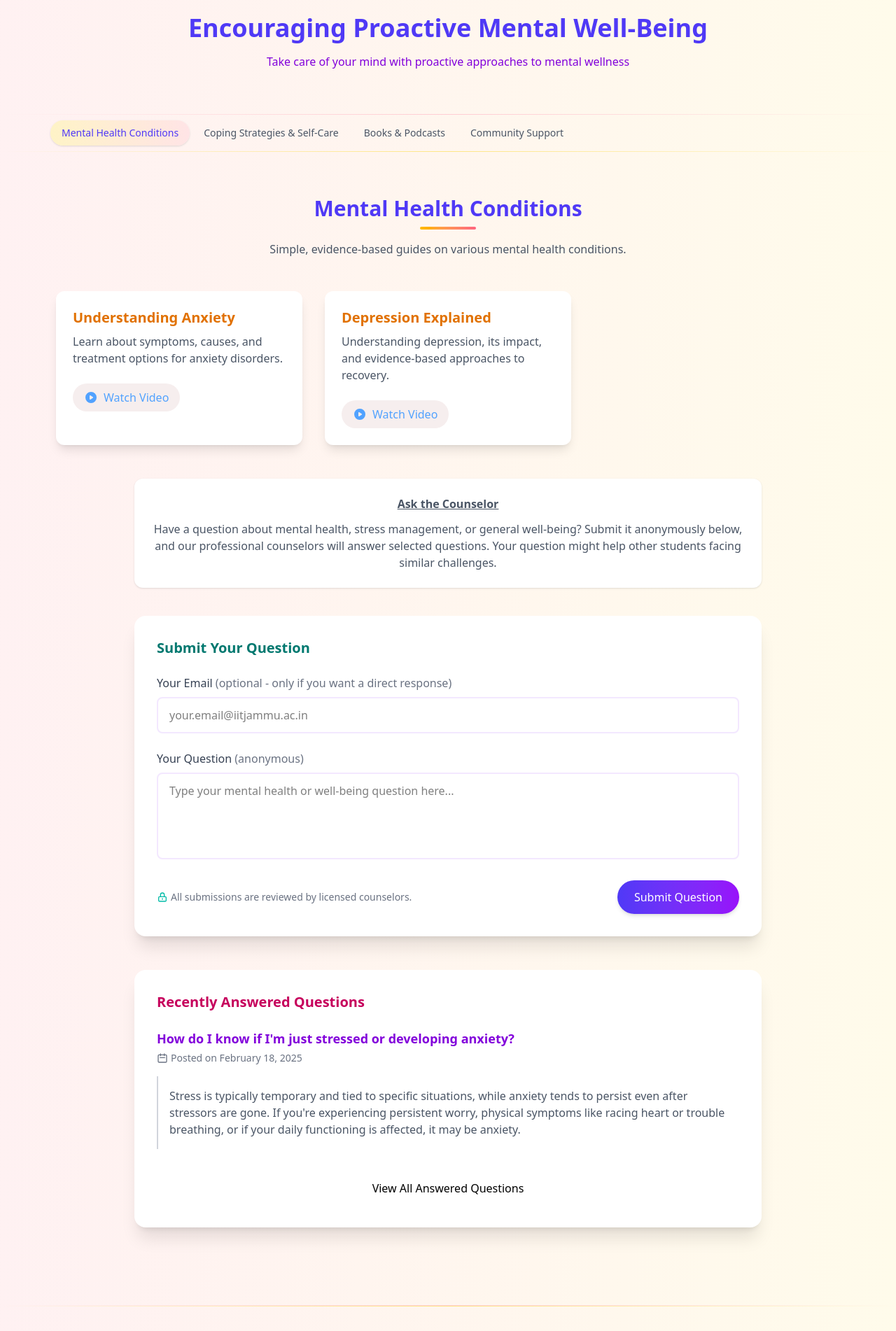
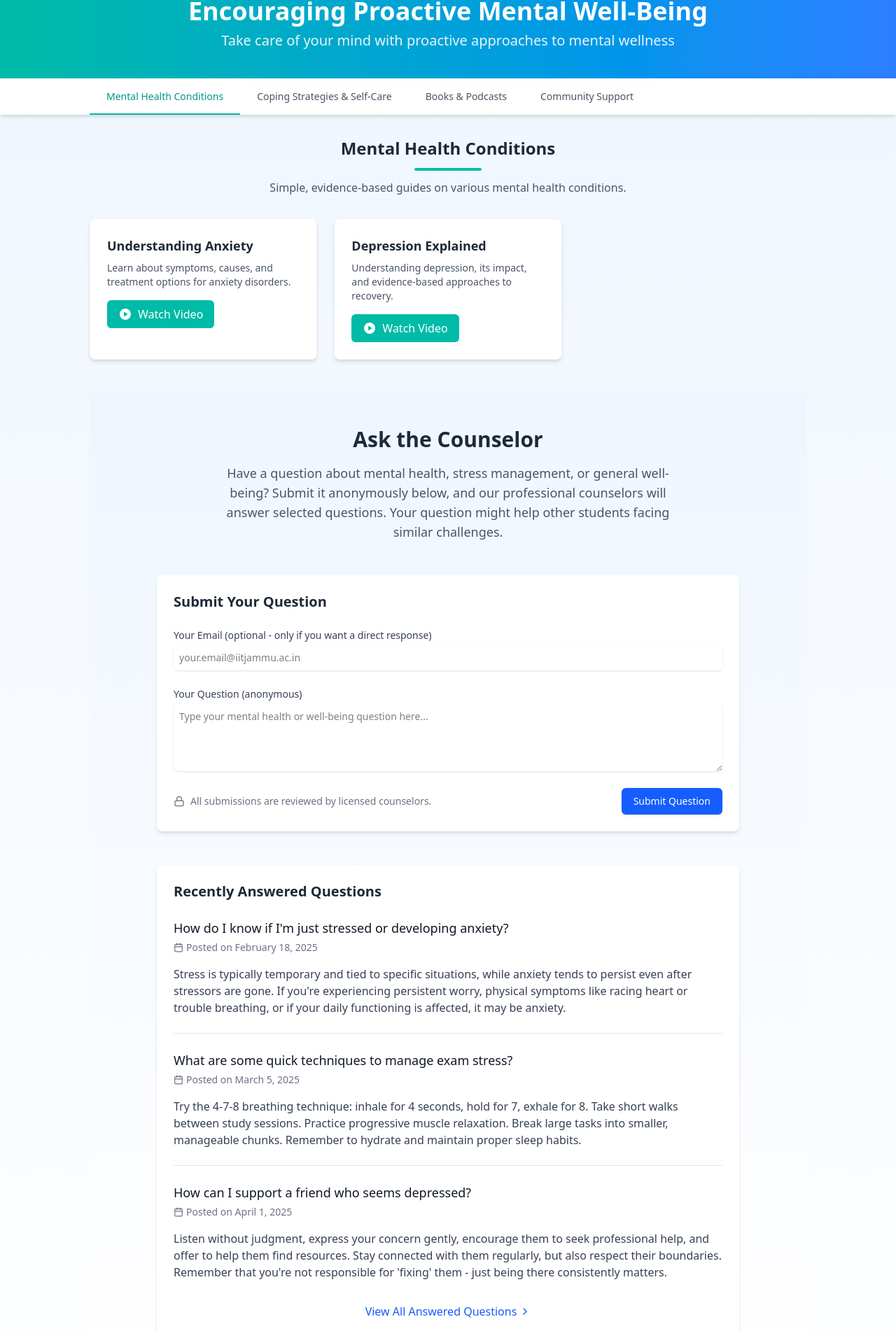
Before and after one commit to Mil9nn/IITJammu, a React (Vite) app: page /resources in a window 1280 px wide. Shown: the part 124-2026 px from the top of the page at 70% size. Built offline with nearby package versions, Linux system fonts and the light colour scheme.

Commit message:
worked on styling, ui and content addition

```diff
--- a/src/components/ProactiveMentalWellbeing.jsx
+++ b/src/components/ProactiveMentalWellbeing.jsx
@@ -1,5 +1,6 @@
 import { useState } from 'react';
 import emailjs from '@emailjs/browser';
+import { Calendar, Clock, Lock, ChevronRight } from 'lucide-react';
 
 const ProactiveMentalWellbeing = () => {
   const [activeTab, setActiveTab] = useState('counselor');
@@ -12,6 +13,7 @@ const ProactiveMentalWellbeing = () => {
     error: false,
     message: '',
   });
+  const [isLoading, setIsLoading] = useState(false);
 
   // Hardcoded counselor Q&A data
   const counselorQA = [
@@ -20,6 +22,18 @@ const ProactiveMentalWellbeing = () => {
       question: "How do I know if I'm just stressed or developing anxiety?",
       answer: "Stress is typically temporary and tied to specific situations, while anxiety tends to persist even after stressors are gone. If you're experiencing persistent worry, physical symptoms like racing heart or trouble breathing, or if your daily functioning is affected, it may be anxiety.",
       date: "2025-02-18"
+    },
+    {
+      id: 2,
+      question: "What are some quick techniques to manage exam stress?",
+      answer: "Try the 4-7-8 breathing technique: inhale for 4 seconds, hold for 7, exhale for 8. Take short walks between study sessions. Practice progressive muscle relaxation. Break large tasks into smaller, manageable chunks. Remember to hydrate and maintain proper sleep habits.",
+      date: "2025-03-05"
+    },
+    {
+      id: 3,
+      question: "How can I support a friend who seems depressed?",
+      answer: "Listen without judgment, express your concern gently, encourage them to seek professional help, and offer to help them find resources. Stay connected with them regularly, but also respect their boundaries. Remember that you're not responsible for 'fixing' them - just being there consistently matters.",
+      date: "2025-04-01"
     }
   ];
 
@@ -33,6 +47,7 @@ const ProactiveMentalWellbeing = () => {
 
   const handleSubmit = async (e) => {
     e.preventDefault();
+    setIsLoading(true);
     setFormStatus({ submitted: true, error: false, message: 'Submitting your question...' });
 
     try {
@@ -69,6 +84,7 @@ const ProactiveMentalWellbeing = () => {
       // Reset form status after 5 seconds
       setTimeout(() => {
         setFormStatus({ submitted: false, error: false, message: '' });
+        setIsLoading(false);
       }, 5000);
 
     } catch (error) {
@@ -78,6 +94,7 @@ const ProactiveMentalWellbeing = () => {
         error: true,
         message: 'There was an error submitting your question. Please try again later.'
       });
+      setIsLoading(false);
     }
   };
 
@@ -87,126 +104,116 @@ const ProactiveMentalWellbeing = () => {
   };
 
   return (
-    <section className="py-12">
-      <div className="container mx-auto px-4">
+    <section className="py-12 bg-gradient-to-b from-blue-50 to-white">
+      <div className="max-w-4xl mx-auto px-4 sm:px-6 lg:px-8">
 
         {/* Ask the Counselor Tab */}
         {activeTab === 'counselor' && (
-          <div className="animate-fadeIn">
-            <div className="max-w-4xl mx-auto">
-              <div className="text-center text-gray-600 mb-10 bg-white bg-opacity-60 backdrop-blur-sm p-6 rounded-xl shadow-sm">
-                <h2 className="underline mb-3 font-bold">Ask the Counselor</h2>
-                <p>Have a question about mental health, stress management, or general well-being?
-                  Submit it anonymously below, and our professional counselors will answer selected questions. Your question might help other students facing similar challenges.</p>
+          <div className="space-y-12">
+            <div className="text-center">
+              <h2 className="text-3xl font-bold text-gray-800 mb-4">Ask the Counselor</h2>
+              <p className="text-lg text-gray-600 max-w-2xl mx-auto">
+                Have a question about mental health, stress management, or general well-being?
+                Submit it anonymously below, and our professional counselors will answer selected questions. Your question might help other students facing similar challenges.
+              </p>
             </div>
 
-              {/* Question Submission Form with improved styling */}
-              <div className="bg-white rounded-2xl shadow-xl p-8 mb-12">
-                <h3 className="text-xl font-bold text-teal-700 mb-6 flex items-center">
+            {/* Question Submission Form */}
+            <div className="bg-white rounded-lg shadow-md p-6">
+              <h3 className="text-xl font-semibold text-gray-800 mb-6">
                 Submit Your Question
               </h3>
 
-                <form onSubmit={handleSubmit}>
-                  <div className="mb-6">
-                    <label htmlFor="email" className="block text-gray-700 font-medium mb-2">
-                      Your Email <span className="text-gray-500">(optional - only if you want a direct response)</span>
+              <form onSubmit={handleSubmit} className="space-y-6">
+                <div>
+                  <label htmlFor="email" className="block text-sm font-medium text-gray-700 mb-1">
+                    Your Email (optional - only if you want a direct response)
                   </label>
-                    <div className="relative">
+                  <div className="mt-1">
                     <input
                       type="email"
                       id="email"
                       name="email"
                       placeholder="your.email@iitjammu.ac.in"
-                        className="w-full px-4 py-3 rounded-lg border-2 border-purple-100 focus:border-teal-400 focus:ring focus:ring-teal-200 focus:ring-opacity-50 transition-all duration-300"
                       value={formData.email}
                       onChange={handleInputChange}
+                      className="shadow-sm focus:ring-blue-500 focus:border-blue-500 block w-full sm:text-sm border-gray-300 rounded-md p-2"
                     />
                   </div>
                 </div>
 
-                  <div className="mb-6">
-                    <label htmlFor="question" className="block text-gray-700 font-medium mb-2">
-                      Your Question <span className="text-gray-500">(anonymous)</span>
+                <div>
+                  <label htmlFor="question" className="block text-sm font-medium text-gray-700 mb-1">
+                    Your Question (anonymous)
                   </label>
-                    <div className="relative">
+                  <div className="mt-1">
                     <textarea
                       id="question"
                       name="question"
                       rows="4"
                       placeholder="Type your mental health or well-being question here..."
                       required
-                        className="w-full px-4 py-3 rounded-lg border-2 border-purple-100 focus:border-teal-400 focus:ring focus:ring-teal-200 focus:ring-opacity-50 resize-none transition-all duration-300"
                       value={formData.question}
                       onChange={handleInputChange}
+                      className="shadow-sm focus:ring-blue-500 focus:border-blue-500 block w-full sm:text-sm border-gray-300 rounded-md p-2"
                     ></textarea>
                   </div>
                 </div>
 
-                  <div className="flex justify-between items-center">
-                    <p className="text-sm text-gray-500 flex items-center">
-                      <svg xmlns="http://www.w3.org/2000/svg" className="h-4 w-4 mr-1 text-teal-500" fill="none" viewBox="0 0 24 24" stroke="currentColor">
-                        <path strokeLinecap="round" strokeLinejoin="round" strokeWidth={2} d="M12 15v2m-6 4h12a2 2 0 002-2v-6a2 2 0 00-2-2H6a2 2 0 00-2 2v6a2 2 0 002 2zm10-10V7a4 4 0 00-8 0v4h8z" />
-                      </svg>
+                <div className="flex items-center justify-between">
+                  <p className="text-sm text-gray-500 flex items-center gap-2">
+                    <Lock size={16} />
                     All submissions are reviewed by licensed counselors.
                   </p>
                   <button
                     type="submit"
-                      disabled={formStatus.submitted}
-                      className={`px-6 py-3 rounded-full cursor-pointer hover:scale-[1.1] font-medium transition-all duration-300 ${formStatus.submitted
-                        ? 'bg-gray-400 text-white cursor-not-allowed'
-                        : 'bg-gradient-to-r from-indigo-600 to-purple-600 text-white shadow-md hover:shadow-lg hover:translate-y-px transform'
-                        }`}
+                    disabled={isLoading}
+                    className={`inline-flex items-center px-4 py-2 border border-transparent text-sm font-medium rounded-md shadow-sm text-white
+                    ${isLoading ? 'bg-blue-400' : 'bg-blue-600 hover:bg-blue-700'} focus:outline-none focus:ring-2 focus:ring-offset-2 focus:ring-blue-500`}
                   >
-                      {formStatus.submitted ? 'Submitting...' : 'Submit Question'}
+                    {isLoading ? 'Submitting...' : 'Submit Question'}
                   </button>
                 </div>
 
                 {formStatus.message && (
-                    <div className={`mt-4 p-4 rounded-lg ${formStatus.error
-                      ? 'bg-red-100 text-red-700 border-l-4 border-red-500'
-                      : 'bg-green-100 text-green-700 border-l-4 border-green-500'
-                      }`}>
+                  <div className={`p-4 rounded-md ${formStatus.error ? 'bg-red-50 text-red-800' : 'bg-green-50 text-green-800'}`}>
                     {formStatus.message}
                   </div>
                 )}
               </form>
             </div>
 
-              {/* Previously Answered Questions - Enhanced styling */}
-              <div className="bg-white bg-opacity-90 backdrop-blur-sm rounded-2xl shadow-xl p-8">
-                <h3 className="text-xl font-bold text-pink-700 mb-6 flex items-center">
+            {/* Previously Answered Questions */}
+            <div className="bg-white rounded-lg shadow-md p-6">
+              <h3 className="text-xl font-semibold text-gray-800 mb-6">
                 Recently Answered Questions
               </h3>
 
               <div className="space-y-6">
-                  {counselorQA.map((item, index) => (
+                {counselorQA.map((item) => (
                   <div
                     key={item.id}
+                    className="border-b border-gray-200 pb-6 last:border-b-0 last:pb-0"
                   >
                     <div className="mb-4">
-                        <h4 className={`text-lg font-semibold ${index % 3 === 0 ? 'text-purple-700' :
-                          index % 3 === 1 ? 'text-teal-700' :
-                            'text-pink-700'
-                          }`}>{item.question}</h4>
-                        <p className="text-sm text-gray-500 mt-1 flex items-center">
-                          <svg xmlns="http://www.w3.org/2000/svg" className="h-4 w-4 mr-1" fill="none" viewBox="0 0 24 24" stroke="currentColor">
-                            <path strokeLinecap="round" strokeLinejoin="round" strokeWidth={2} d="M8 7V3m8 4V3m-9 8h10M5 21h14a2 2 0 002-2V7a2 2 0 00-2-2H5a2 2 0 00-2 2v12a2 2 0 002 2z" />
-                          </svg>
+                      <h4 className="text-lg font-medium text-gray-900">{item.question}</h4>
+                      <p className="text-sm text-gray-500 flex items-center gap-1 mt-1">
+                        <Calendar size={14} />
                         Posted on {formatDate(item.date)}
                       </p>
                     </div>
-                      <div className="pl-4 border-l-2 border-gray-300 bg-white bg-opacity-60 p-4 rounded-r-lg">
-                        <p className="text-gray-600">{item.answer}</p>
+                    <div className="prose prose-blue max-w-none">
+                      <p className="text-gray-700">{item.answer}</p>
                     </div>
                   </div>
                 ))}
               </div>
 
               <div className="mt-8 text-center">
-                  <a href="#" className="inline-block px-6 py-3 font-medium rounded-full transition-all duration-300 transform hover:-translate-y-1">
+                <a href="#" className="inline-flex items-center text-blue-600 hover:text-blue-800 font-medium">
                   View All Answered Questions
+                  <ChevronRight size={16} className="ml-1" />
                 </a>
-                </div>
               </div>
             </div>
           </div>
--- a/src/pages/Resources.jsx
+++ b/src/pages/Resources.jsx
@@ -5,17 +5,6 @@ import ProactiveMentalWellbeing from '../components/ProactiveMentalWellbeing';
 const MentalHealthResources = () => {
   const [activeTab, setActiveTab] = useState('conditions');
   const [activeVideo, setActiveVideo] = useState(null);
-
-  // Updated color scheme to match Team component
-  const colors = {
-    primary: '#4f46e5', // indigo-600 equivalent
-    secondary: '#f59e0b', // amber-500
-    accent: '#ec4899', // pink-500 (part of the gradient)
-    lightBg: 'from-rose-50 to-amber-50',
-    cardBg: 'white',
-    textDark: '#374151', // gray-700
-    textLight: '#6b7280', // gray-500
-  };
 
   const tabData = {
     conditions: {
@@ -101,29 +90,25 @@ const MentalHealthResources = () => {
   };
 
   return (
-    <div className="min-h-screen">
-      {/* Header with gradient background matching Team component */}
-      <header className="bg-gradient-to-r from-rose-50 to-amber-50 py-16 relative">
-        {/* Background decorative elements */}
-        <div className="absolute top-0 left-0 w-full h-px bg-gradient-to-r from-transparent via-amber-200 to-transparent"></div>
-        <div className="absolute bottom-0 left-0 w-full h-px bg-gradient-to-r from-transparent via-rose-200 to-transparent"></div>
-
-        <div className="max-w-6xl mx-auto px-4 text-center">
-          <h1 className="text-4xl font-bold text-indigo-600 mb-4">Encouraging Proactive Mental Well-Being</h1>
-          <p className="text-purple-700 max-w-2xl mx-auto">Take care of your mind with proactive approaches to mental wellness</p>
+    <div className="min-h-screen bg-gradient-to-b from-blue-50 to-white">
+      {/* Header */}
+      <header className="bg-gradient-to-r from-teal-500 to-blue-500 py-10 px-4 text-white shadow-lg">
+        <div className="max-w-4xl mx-auto text-center">
+          <h1 className="text-3xl md:text-4xl font-bold mb-2">Encouraging Proactive Mental Well-Being</h1>
+          <p className="text-xl opacity-90">Take care of your mind with proactive approaches to mental wellness</p>
         </div>
       </header>
 
-      {/* Video Player Bar - Shows when a video is active */}
+      {/* Video Player Bar */}
       {activeVideo && (
-        <div className="fixed bottom-0 left-0 right-0 bg-indigo-900 shadow-lg z-50 transition-all duration-300">
-          <div className="flex items-center justify-between px-4 py-2 text-white">
-            <div className="flex items-center">
+        <div className="fixed bottom-0 left-0 right-0 bg-gray-900 text-white z-50 shadow-2xl">
+          <div className="flex items-center justify-between px-4 py-2 border-b border-gray-800">
+            <div className="flex items-center space-x-3">
               <button
                 onClick={closeVideo}
-                className="mr-4 hover:bg-indigo-800 p-2 rounded-full transition-colors"
+                className="text-gray-400 hover:text-white transition-colors"
               >
-                <svg xmlns="http://www.w3.org/2000/svg" className="h-6 w-6" fill="" viewBox="0 0 24 24" stroke="currentColor">
+                <svg xmlns="http://www.w3.org/2000/svg" className="h-5 w-5" viewBox="0 0 24 24" fill="none" stroke="currentColor">
                   <path strokeLinecap="round" strokeLinejoin="round" strokeWidth={2} d="M6 18L18 6M6 6l12 12" />
                 </svg>
               </button>
@@ -131,75 +116,71 @@ const MentalHealthResources = () => {
             </div>
             <button
               onClick={closeVideo}
-              className="hover:bg-indigo-800 p-2 rounded-full transition-colors"
+              className="text-gray-400 hover:text-white transition-colors"
             >
-              <svg xmlns="http://www.w3.org/2000/svg" className="h-6 w-6" fill="" viewBox="0 0 24 24" stroke="currentColor">
+              <svg xmlns="http://www.w3.org/2000/svg" className="h-5 w-5" viewBox="0 0 24 24" fill="none" stroke="currentColor">
                 <path strokeLinecap="round" strokeLinejoin="round" strokeWidth={2} d="M19 9l-7 7-7-7" />
               </svg>
             </button>
           </div>
-          <div className="aspect-w-16 aspect-h-9 bg-black">
+          <div className="aspect-video max-h-96">
             <iframe
+              className="w-full h-full"
               src={`https://www.youtube.com/embed/${activeVideo}?autoplay=1`}
               title="YouTube video player"
               frameBorder="0"
               allow="accelerometer; autoplay; clipboard-write; encrypted-media; gyroscope; picture-in-picture"
               allowFullScreen
-              className="w-full h-64"
             ></iframe>
           </div>
         </div>
       )}
 
-      {/* Tabs navigation - Styled to match the team component */}
-      <nav className="bg-gradient-to-r from-rose-50 to-amber-50 sticky top-0">
-        <div className="max-w-6xl mx-auto overflow-x-auto">
-          <div className="flex space-x-1 p-2 min-w-max">
+      {/* Tabs navigation */}
+      <nav className="bg-white shadow-md sticky top-0 z-10">
+        <div className="max-w-5xl mx-auto">
+          <div className="flex overflow-x-auto scrollbar-hide">
             {Object.entries(tabData).map(([key, data]) => (
               <button
                 key={key}
                 onClick={() => setActiveTab(key)}
-                className={`px-4 py-2 text-sm font-medium rounded-full whitespace-nowrap transition-all duration-300
+                className={`px-6 py-4 font-medium text-sm whitespace-nowrap transition-colors duration-200 relative
                   ${activeTab === key
-                    ? 'bg-gradient-to-r from-amber-100 to-rose-100 text-indigo-600 shadow-sm'
-                    : 'text-gray-600 hover:bg-gray-50'
+                    ? 'text-teal-600'
+                    : 'text-gray-600 hover:text-teal-500'
                   }`}
               >
                 {data.title}
+                {activeTab === key && (
+                  <span className="absolute bottom-0 left-0 w-full h-0.5 bg-teal-500"></span>
+                )}
               </button>
             ))}
           </div>
         </div>
       </nav>
 
-      {/* Resource Sections - Styled with gradients and animations */}
-      <main className="bg-gradient-to-r from-rose-50 to-amber-50 py-16 relative">
-        {/* Background decorative elements */}
-        <div className="absolute top-0 left-0 w-full h-px bg-gradient-to-r from-transparent via-amber-200 to-transparent"></div>
-        <div className="absolute bottom-0 left-0 w-full h-px bg-gradient-to-r from-transparent via-rose-200 to-transparent"></div>
-
-        <div className="max-w-6xl mx-auto px-4">
-          <div className="mb-12 text-center">
-            <h2 className="text-3xl font-bold text-indigo-600 mb-2">{tabData[activeTab].title}</h2>
-            <div className="h-1 w-20 bg-gradient-to-r from-amber-400 to-rose-400 mx-auto mb-4 rounded-full"></div>
+      {/* Resource Sections */}
+      <main className="py-8 px-4">
+        <div className="max-w-5xl mx-auto">
+          <div className="mb-8 text-center">
+            <h2 className="text-2xl font-bold text-gray-800">{tabData[activeTab].title}</h2>
+            <div className="w-24 h-1 bg-teal-500 mx-auto my-3 rounded-full"></div>
             <p className="text-gray-600 max-w-2xl mx-auto">{tabData[activeTab].description}</p>
           </div>
 
-          <div className="grid grid-cols-1 md:grid-cols-2 lg:grid-cols-3 gap-8">
+          <div className="grid md:grid-cols-2 lg:grid-cols-3 gap-6">
             {resources[activeTab].map((resource, index) => (
-              <div
-                key={index}
-                className="bg-white rounded-xl overflow-hidden shadow-lg hover:shadow-xl transition-all duration-500 transform hover:-translate-y-2 group"
-              >
+              <div key={index} className="bg-white rounded-lg shadow-md hover:shadow-lg transition-shadow overflow-hidden border border-gray-100">
                 <div className="p-6">
-                  <h3 className="text-xl font-bold text-amber-600 mb-2">{resource.title}</h3>
-                  <p className="text-gray-600 mb-6">{resource.description}</p>
+                  <h3 className="text-lg font-semibold text-gray-800 mb-2">{resource.title}</h3>
+                  <p className="text-gray-600 mb-4 text-sm">{resource.description}</p>
                   {(activeTab === 'conditions' || activeTab === 'coping') ? (
                     <button
                       onClick={() => resource.videoId && playVideo(resource.videoId)}
-                      className="text-blue-400 bg-[#f6eeee] font-medium py-2 px-4 rounded-full transition-all duration-300 hover:shadow-md flex items-center cursor-pointer"
+                      className="inline-flex items-center gap-2 bg-teal-500 hover:bg-teal-600 text-white font-medium py-2 px-4 rounded-md transition-colors"
                     >
-                      <svg className="w-5 h-5 mr-2" fill="currentColor" viewBox="0 0 20 20" xmlns="http://www.w3.org/2000/svg">
+                      <svg className="w-5 h-5" viewBox="0 0 20 20" xmlns="http://www.w3.org/2000/svg" fill="currentColor">
                         <path d="M10 18a8 8 0 100-16 8 8 0 000 16zM9.555 7.168A1 1 0 008 8v4a1 1 0 001.555.832l3-2a1 1 0 000-1.664l-3-2z" clipRule="evenodd" fillRule="evenodd"></path>
                       </svg>
                       Watch Video
@@ -208,9 +189,13 @@ const MentalHealthResources = () => {
                     <a
                       href={resource.link || '#'}
                       target="_blank"
-                      className="inline-block text-blue-400 bg-[#f6eeee] font-medium py-2 px-4 rounded-full transition-all duration-300 hover:shadow-md"
+                      rel="noopener noreferrer"
+                      className="inline-flex items-center gap-2 bg-blue-500 hover:bg-blue-600 text-white font-medium py-2 px-4 rounded-md transition-colors"
                     >
                       Learn More
+                      <svg xmlns="http://www.w3.org/2000/svg" className="h-4 w-4" fill="none" viewBox="0 0 24 24" stroke="currentColor">
+                        <path strokeLinecap="round" strokeLinejoin="round" strokeWidth={2} d="M10 6H6a2 2 0 00-2 2v10a2 2 0 002 2h10a2 2 0 002-2v-4M14 4h6m0 0v6m0-6L10 14" />
+                      </svg>
                     </a>
                   )}
                 </div>
@@ -218,22 +203,21 @@ const MentalHealthResources = () => {
             ))}
           </div>
 
-          <ErrorBoundary>
-            <ProactiveMentalWellbeing />
-          </ErrorBoundary>
+          <div className="mt-12">
+            <ErrorBoundary>
+              <ProactiveMentalWellbeing />
+            </ErrorBoundary>
+          </div>
         </div>
       </main>
 
-      <footer className="bg-gradient-to-r from-rose-50 to-amber-50 py-8 px-4 relative">
-        {/* Background decorative elements */}
-        <div className="absolute top-0 left-0 w-full h-px bg-gradient-to-r from-transparent via-amber-200 to-transparent"></div>
-
-        <div className="max-w-6xl mx-auto text-center">
-          <div className="prose prose-lg text-gray-700 mx-auto">
-            <p className="mb-4">
-              If you&apos;re experiencing a mental health emergency, please call your local emergency number or crisis hotline immediately.
+      <footer className="mt-12 bg-gray-800 text-white py-8 px-4">
+        <div className="max-w-5xl mx-auto">
+          <div className="text-center">
+            <p className="text-yellow-300 font-medium mb-2">
+              If you're experiencing a mental health emergency, please call your local emergency number or crisis hotline immediately.
             </p>
-            <p className="text-gray-500 text-sm">
+            <p className="text-gray-400 text-sm mt-6">
               © {new Date().getFullYear()} Mental Health Resources. Information provided is for educational purposes only.
             </p>
           </div>
```
Also changed, not shown: src/components/Carousel.jsx (+4 -14 lines), src/pages/AboutUs.jsx (+180 -140 lines), src/pages/Hero.jsx (+28 -26 lines), public/images/Counselling_banner.jpg (added). Lines whose indentation alone changed are shown as unchanged.
